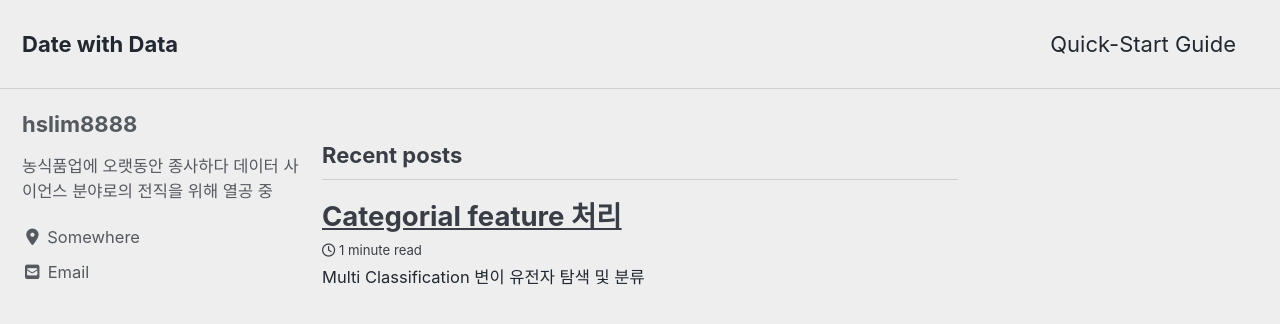
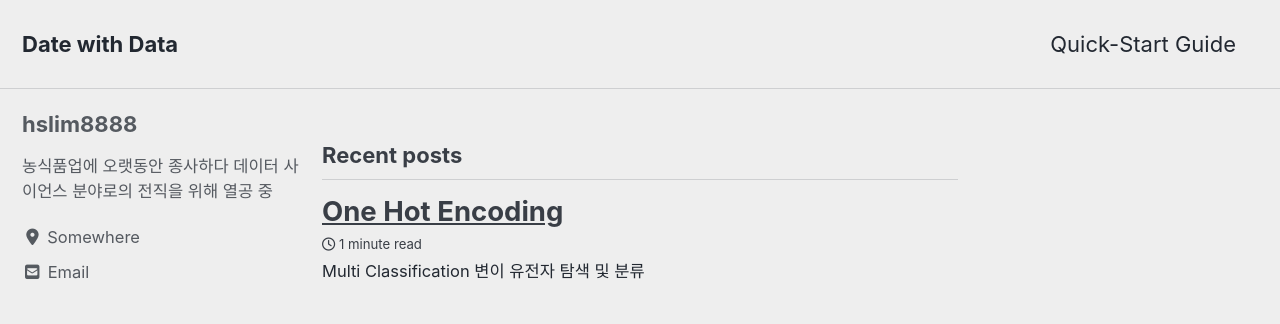
Before and after one commit to hslim8888/hslim8888.github.io, a Jekyll site: the page built from index.html, in a window 1280 px wide and 900 px high. Shown: the top 324 px of the window. Built offline with Jekyll 4.4.1, drawn with Linux system fonts in a browser that asks for light colours; cached includes are drawn as plain includes; nearby versions of some CDN libraries; the list of posts is cut into pages by our own code.

Commit message:
Update 2020-05-20-One-Hot-Encoding.md

```diff
--- a/_posts/2020-05-20-One-Hot-Encoding.md
+++ b/_posts/2020-05-20-One-Hot-Encoding.md
@@ -1,10 +1,10 @@
 ---
 layout: post
-title: "Categorial feature 처리"
+title: "One Hot Encoding"
 categories:
-  - Data
+  - classification
 tags:
-  - Blog
+  - Blog, classification
 use_math: true
 comments: true
 ---
```
